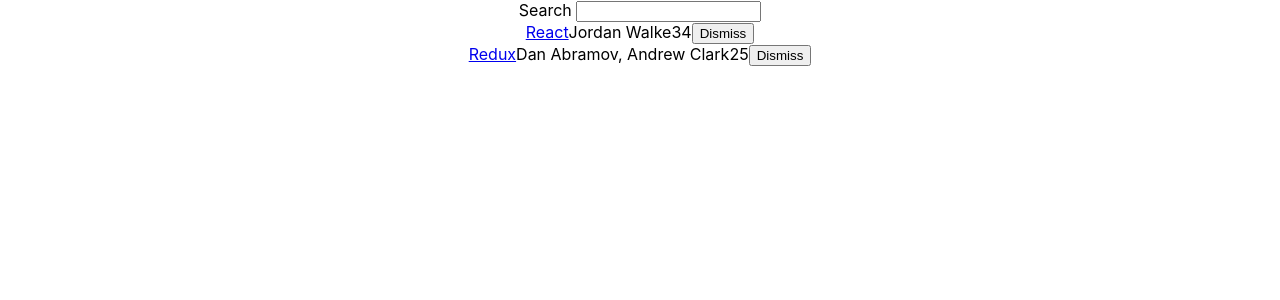
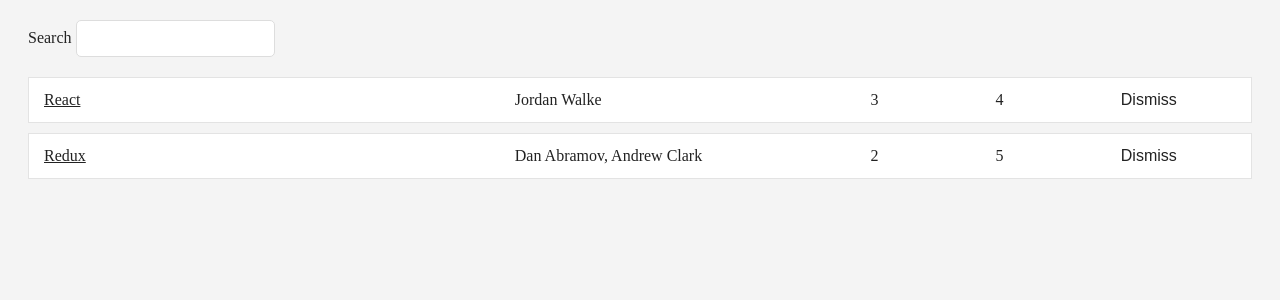
Before and after one commit to serhijko/hackernews, a React (Create React App) app: page / in a window 1280 px wide. Shown: the top 300 px of the page. Built offline with nearby package versions, Linux system fonts and the light colour scheme.

Commit message:
Styling Components

```diff
--- a/src/App.css
+++ b/src/App.css
@@ -1,32 +1,63 @@
-.App {
+.page {
+  margin: 20px;
+}
+
+.interactions {
   text-align: center;
 }
 
-.App-logo {
-  animation: App-logo-spin infinite 20s linear;
-  height: 40vmin;
+.table {
+  margin: 20px 0;
 }
 
-.App-header {
-  background-color: #282c34;
-  min-height: 100vh;
+.table-header {
   display: flex;
-  flex-direction: column;
-  align-items: center;
-  justify-content: center;
-  font-size: calc(10px + 2vmin);
-  color: white;
+  line-height: 24px;
+  font-size: 16px;
+  padding: 0 10px;
+  justify-content: space-between;
 }
 
-.App-link {
-  color: #61dafb;
+.table-empty {
+  margin: 200px;
+  text-align: center;
+  font-size: 16px;
 }
 
-@keyframes App-logo-spin {
-  from {
-    transform: rotate(0deg);
-  }
-  to {
-    transform: rotate(360deg);
-  }
+.table-row {
+  display: flex;
+  line-height: 24px;
+  white-space: nowrap;
+  margin: 10px 0;
+  padding: 10px;
+  background: #ffffff;
+  border: 1px solid #e3e3e3;
 }
+
+.table-header > span {
+  overflow: hidden;
+  text-overflow: ellipsis;
+  padding: 0 5px;
+}
+
+.table-row > span {
+  overflow: hidden;
+  text-overflow: ellipsis;
+  padding: 0 5px;
+}
+
+.button-inline {
+  border-width: 0;
+  background: transparent;
+  color: inherit;
+  text-align: inherit;
+  -webkit-font-smoothing: inherit;
+  padding: 0;
+  font-size: inherit;
+  cursor: pointer;
+}
+
+.button-active {
+  border-radius: 0;
+  border-bottom: 1px solid #38BB6C;
+}
--- a/src/App.js
+++ b/src/App.js
@@ -50,13 +50,15 @@
   render() {
     const { searchTerm, list } = this.state;
     return (
-      <div className="App">
+      <div className="page">
+        <div className="interations">
           <Search
             value={searchTerm}
             onChange={this.onSearchChange}
           >
             Search
           </Search>
+        </div>
         <Table
           list={list}
           pattern={searchTerm}
@@ -76,19 +78,38 @@
     />
   </form>
 
+const largeColumn = {
+  width: '40%',
+};
+
+const midColumn = {
+  width: '30%',
+};
+
+const smallColumn = {
+  width: '10%',
+}
+
 const Table = ({ list, pattern, onDismiss }) =>
-  <div>
+  <div className="table">
     {list.filter(isSearched(pattern)).map(item =>
-      <div key={item.objectID}>
-        <span>
+      <div key={item.objectID} className="table-row">
+        <span style={largeColumn}>
           <a href={item.url}>{item.title}</a>
         </span>
-        <span>{item.author}</span>
-        <span>{item.num_comments}</span>
-        <span>{item.points}</span>
-        <span>
+        <span style={midColumn}>
+          {item.author}
+        </span>
+        <span style={smallColumn}>
+          {item.num_comments}
+        </span>
+        <span style={smallColumn}>
+          {item.points}
+        </span>
+        <span style={smallColumn}>
           <Button
             onClick={() => onDismiss(item.objectID)}
+            className="button-inline"
           >
             Dismiss
           </Button>
--- a/src/index.css
+++ b/src/index.css
@@ -1,14 +1,44 @@
 body {
-  margin: 0;
-  padding: 0;
-  font-family: -apple-system, BlinkMacSystemFont, "Segoe UI", "Roboto", "Oxygen",
-    "Ubuntu", "Cantarell", "Fira Sans", "Droid Sans", "Helvetica Neue",
-    sans-serif;
-  -webkit-font-smoothing: antialiased;
-  -moz-osx-font-smoothing: grayscale;
+  color: #222;
+  background: #f4f4f4;
+  font-family: 400 14px CoreSans, Arial, sans-serif;
 }
 
-code {
-  font-family: source-code-pro, Menlo, Monaco, Consolas, "Courier New",
-    monospace;
+a {
+  color: #222;
 }
+
+a:hover {
+  text-decoration: underline;
+}
+
+ul, li {
+  list-style: none;
+  padding: 0;
+  margin: 0;
+}
+
+input {
+  padding: 10px;
+  border-radius: 5px;
+  outline: none;
+  margin-right: 10px;
+  border: 1px solid #dddddd;
+}
+
+button {
+  padding: 10px;
+  border-radius: 5px;
+  border: 1px solid #dddddd;
+  background: transparent;
+  color: #808080;
+  cursor: pointer;
+}
+
+button:hover {
+  color: #222;
+}
+
+*:focus {
+  outline: none;
+}
```
Lines whose indentation alone changed are shown as unchanged.
